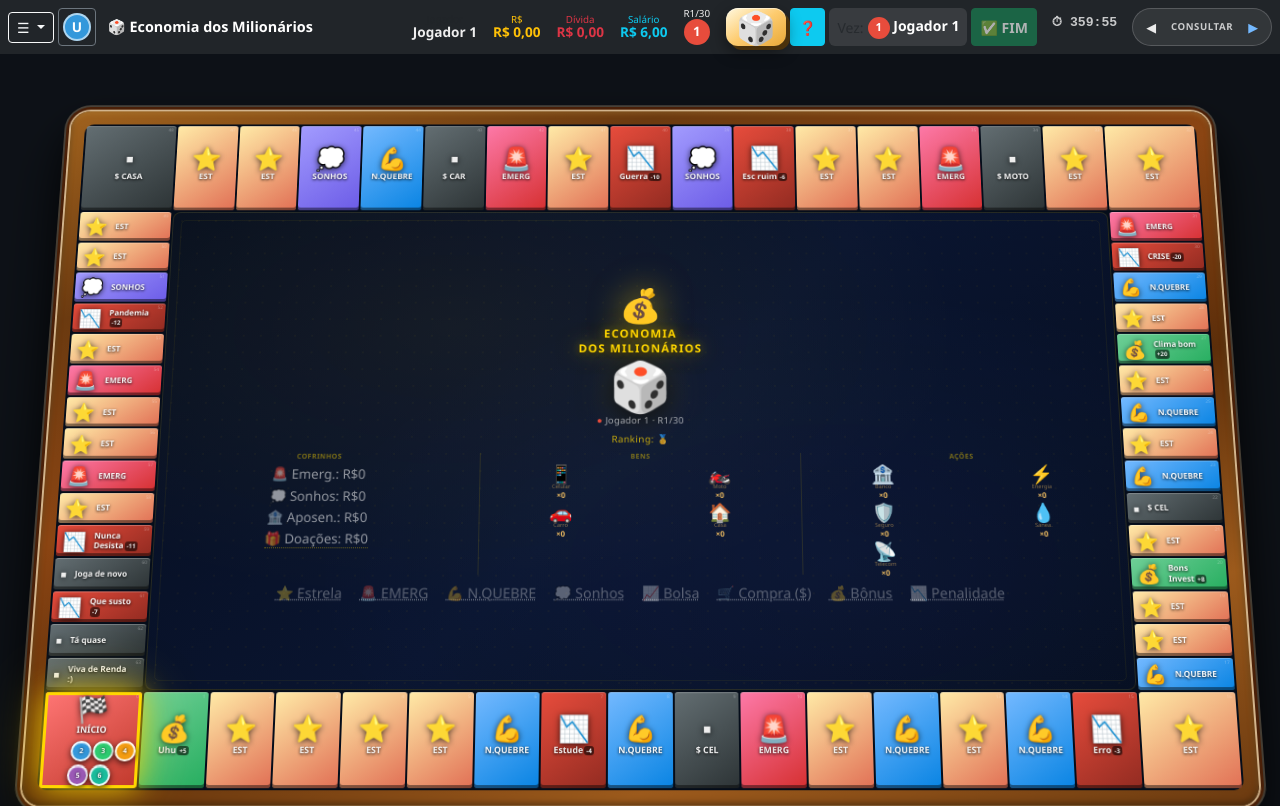
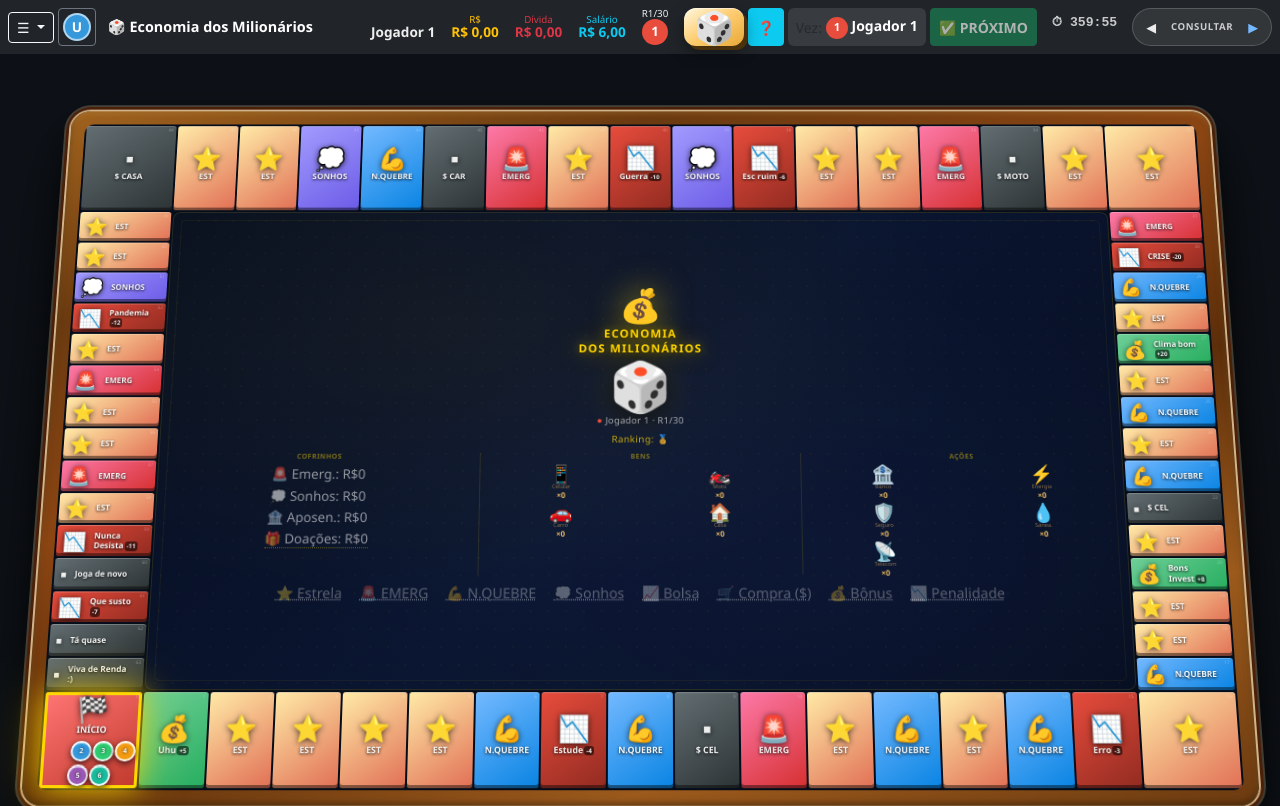
Before and after one commit to alvares777/economia-tabuleiro, a plain HTML site: page frontend/index.html in a window 1280 px wide. Drawn offline with nearby package versions, Linux system fonts and the light colour scheme; no server answers; sample sign-in values are in the browser's storage.

Commit message:
BOTAO FIM -> PROXIMO

```diff
--- a/frontend/index.html
+++ b/frontend/index.html
@@ -91,7 +91,7 @@
       </div>
 
       <!-- Botão FIM DO TURNO -->
-      <button id="btnFim" class="btn btn-sm btn-success fw-bold" onclick="proximoJogador()" title="Encerra o turno e passa para o próximo jogador" disabled>✅ FIM</button>
+      <button id="btnFim" class="btn btn-sm btn-success fw-bold" onclick="proximoJogador()" title="Encerra o turno e passa para o próximo jogador" disabled>✅ PRÓXIMO</button>
 
       <!-- Cronômetro -->
       <span id="cronometro" class="cronometro">⏱ --:--</span>
```
